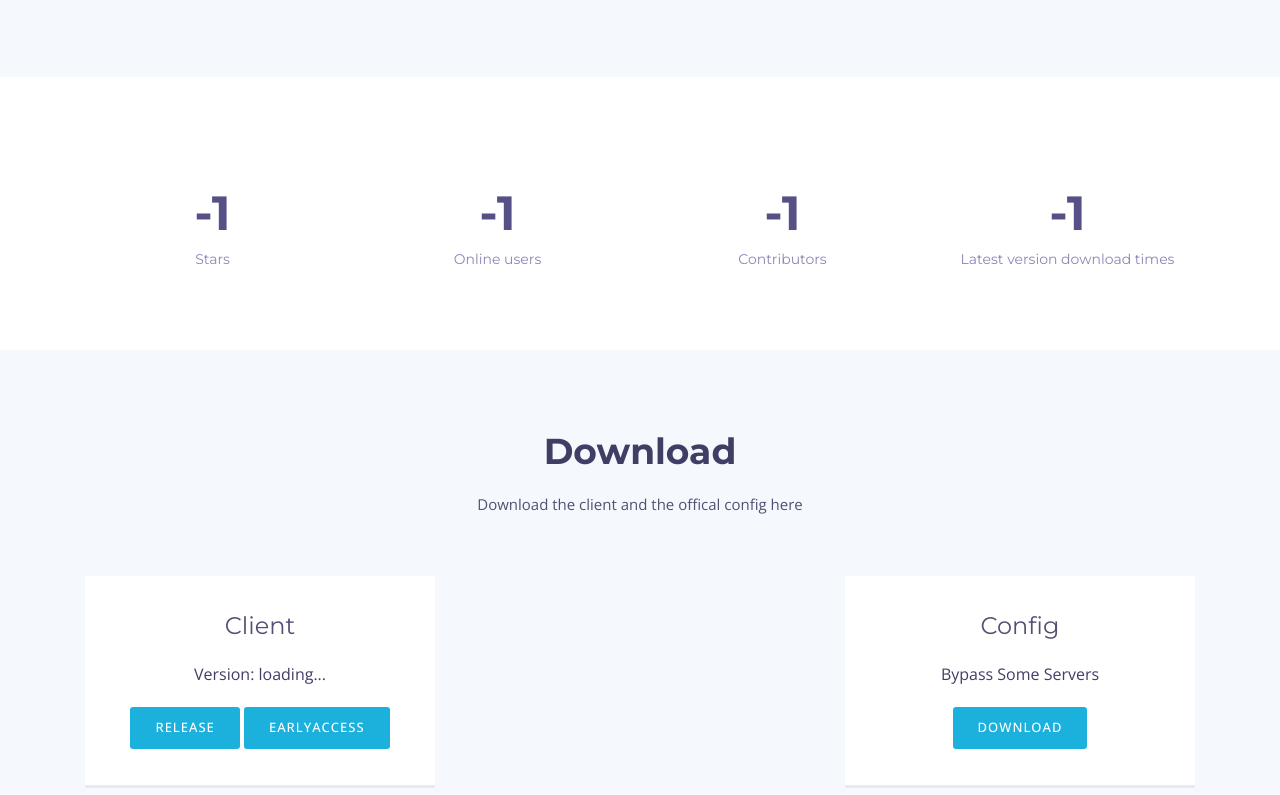
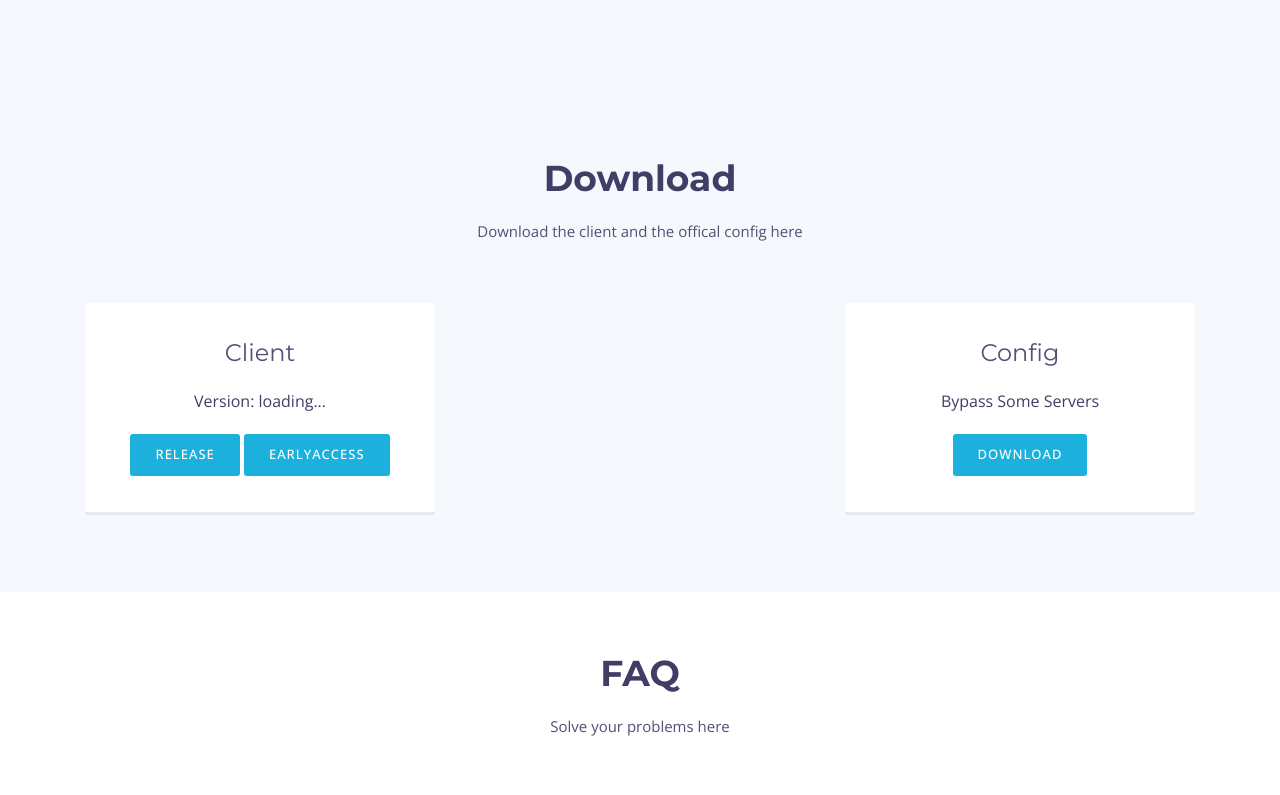
Before and after one commit to SourceClient/SourceWebsite, a plain HTML site: page index.html in a window 1280 px wide. Shown: the part 1564-2359 px from the top of the page. Drawn offline with nearby package versions, Linux system fonts and the light colour scheme; no server answers; files whose address does not match are found by name.

Commit message:
Update index.html

```diff
--- a/index.html
+++ b/index.html
@@ -177,7 +177,7 @@
         <!--==========================
       Why Us Section
     ============================-->
-        <section id="why-us" class="wow fadeIn">
+        <!-- <section id="why-us" class="wow fadeIn">
             <div class="container">
                 <div class="row counters">
 
@@ -204,7 +204,7 @@
                 </div>
 
             </div>
-        </section>
+        </section> -->
 
         <!--==========================
       Call To Action Section
```
